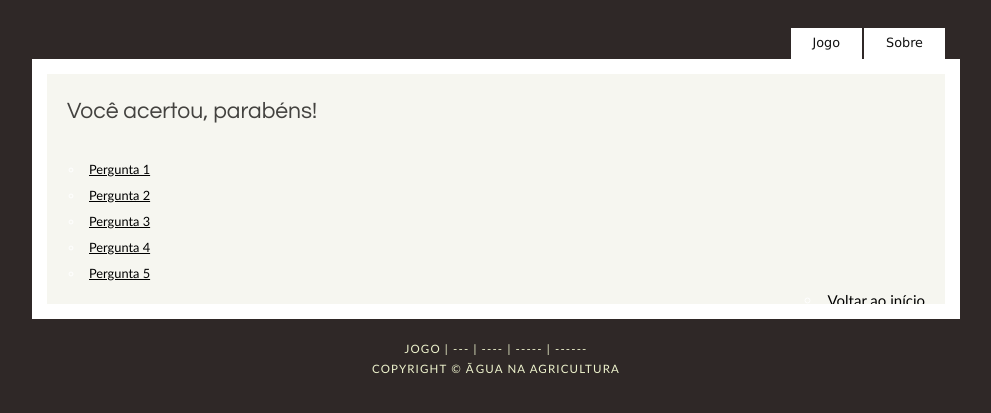
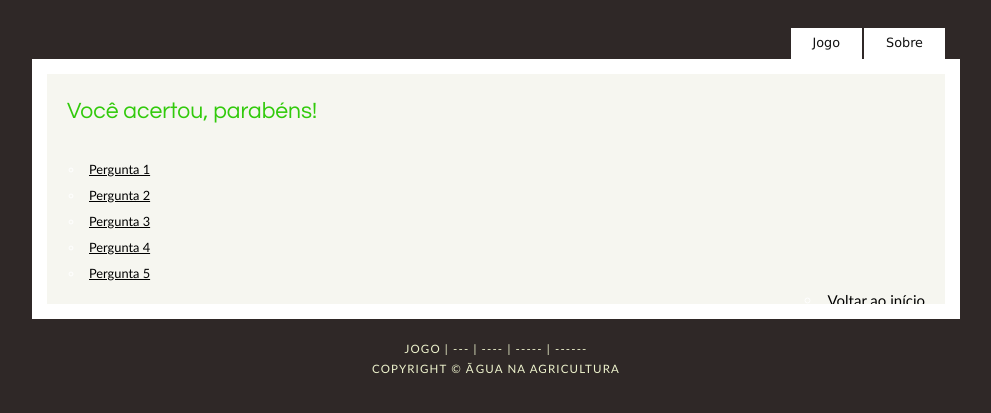
Before and after one commit to ogabrielluiz/APS-1o-Semestre, a plain HTML site: page Projeto APS/acerto.html in a window 1280 px wide. Shown: the part 111-524 px from the top of the page, without its empty margins (144-1135 px from the left). Drawn offline with Linux system fonts and the light colour scheme.

Commit message:
Cores de acerto e erro

```diff
--- a/Projeto APS/style.css
+++ b/Projeto APS/style.css
@@ -25,6 +25,20 @@ html{
 		h1, h2, h3, h4, h5, h6 {
 			font: normal 179% 'century gothic', arial, sans-serif;
 			color: #43423F;
+			margin: 0 0 15px 0;
+			padding: 15px 0 5px 0;
+		}
+
+		.h1-acerto {
+			font: normal 179% 'century gothic', arial, sans-serif;
+			color: rgb(49, 202, 11);
+			margin: 0 0 15px 0;
+			padding: 15px 0 5px 0;
+		}
+
+		.h1-erro {
+			font: normal 179% 'century gothic', arial, sans-serif;
+			color: rgb(247, 8, 0);
 			margin: 0 0 15px 0;
 			padding: 15px 0 5px 0;
 		}
```
Also changed, not shown: Projeto APS/sobre.html (+1 -1 lines).
